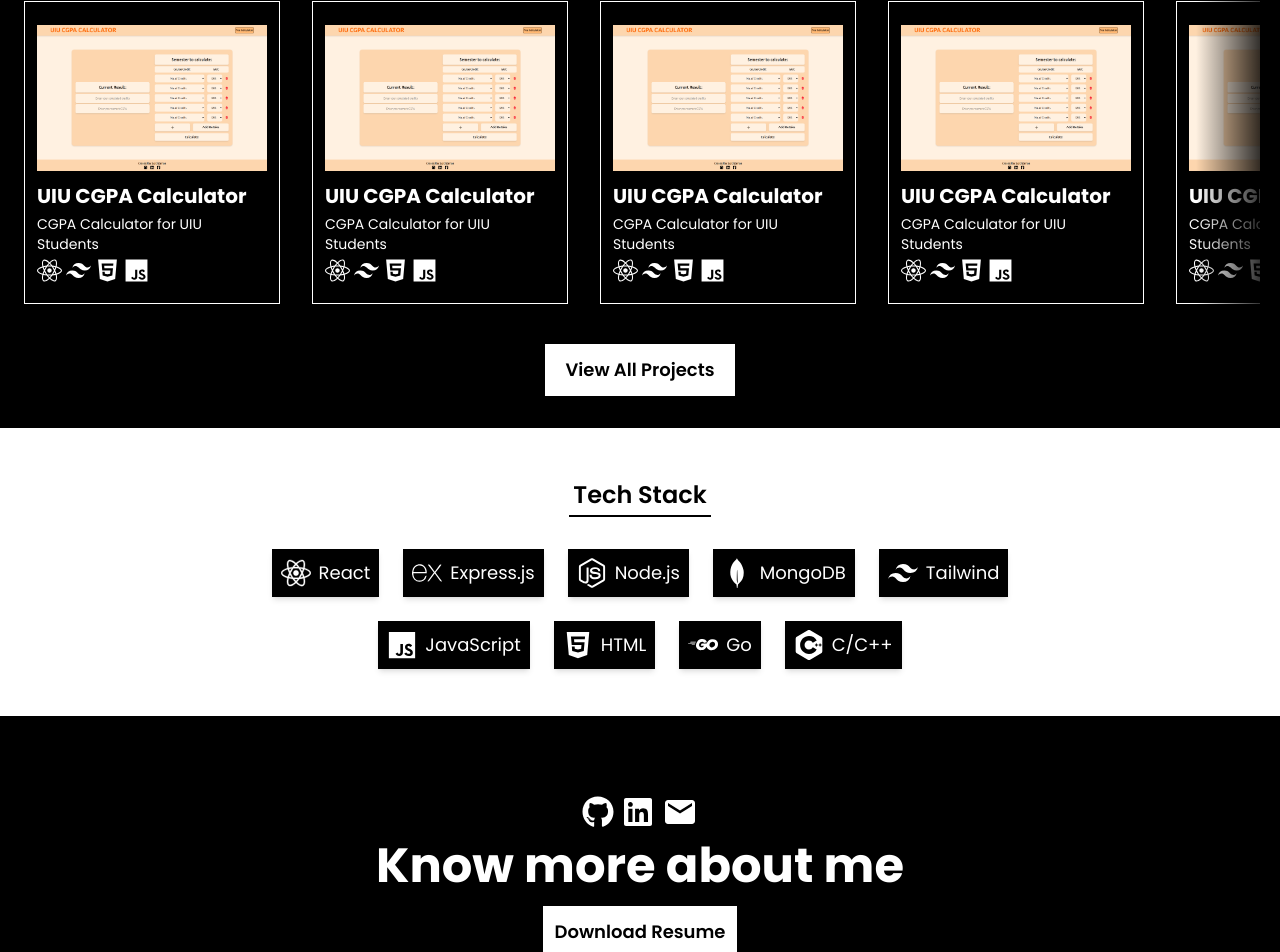
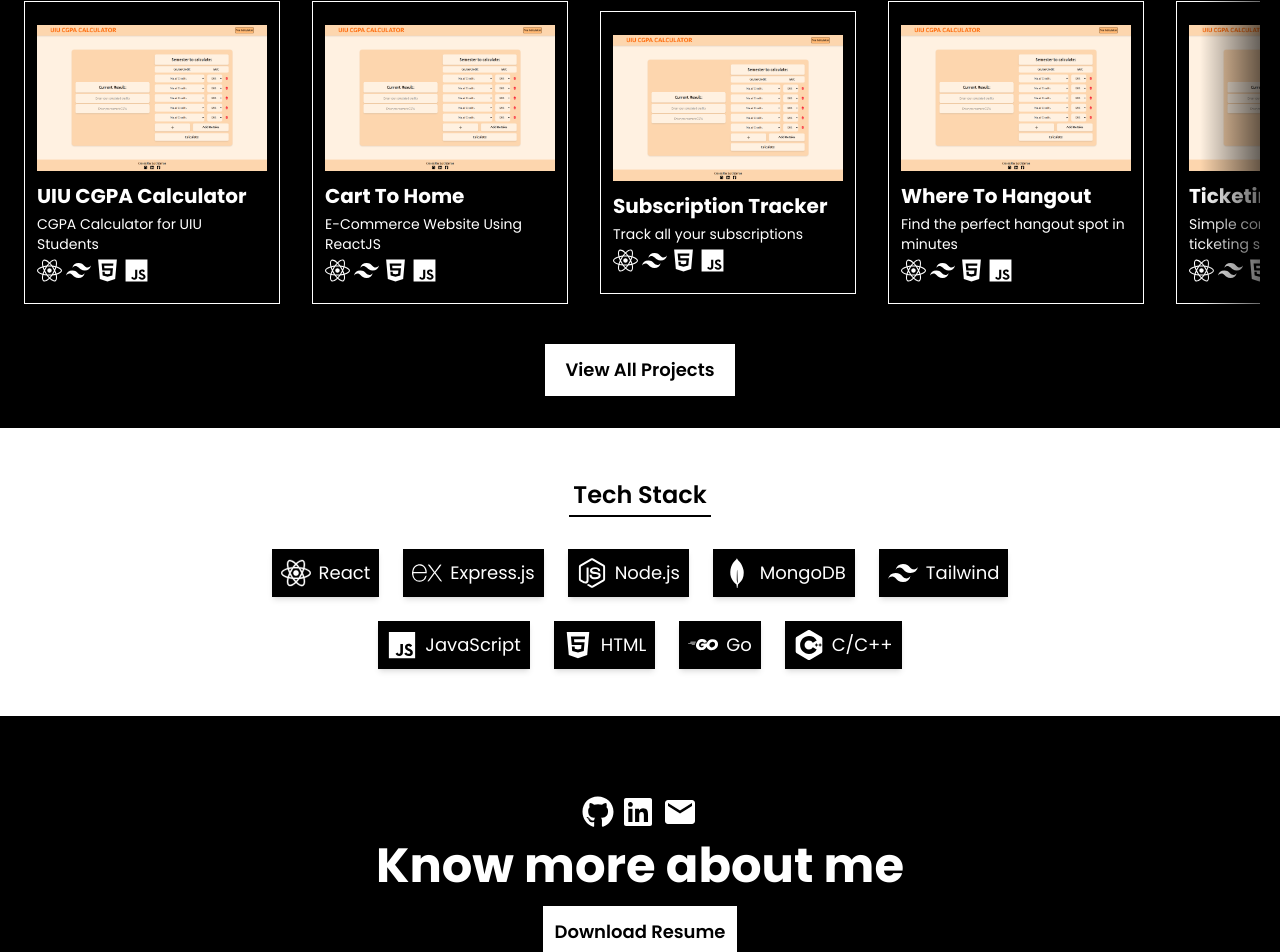
Before and after one commit to sajidzamanme/Portfolio, a React (Vite) app: page / in a window 1280 px wide. Shown: the part 741-1693 px from the top of the page. Built offline with nearby package versions, Linux system fonts and the light colour scheme.

Commit message:
Add projetsJson,  Fetch from projectsJson

```diff
--- a/package.json
+++ b/package.json
@@ -11,6 +11,7 @@
   },
   "dependencies": {
     "@tailwindcss/vite": "^4.1.8",
+    "axios": "^1.9.0",
     "react": "^19.1.0",
     "react-dom": "^19.1.0",
     "react-icons": "^5.5.0",
--- /dev/null
+++ b/public/projects.json
@@ -0,0 +1,46 @@
+{
+  "projects": [
+    {
+      "id": 1,
+      "name": "UIU CGPA Calculator",
+      "description": "CGPA Calculator for UIU Students",
+      "techStack": ["react", "tailwindCss", "javaScript", "HTML"],
+      "imgSrc": ""
+    },
+    {
+      "id": 2,
+      "name": "Cart To Home",
+      "description": "E-Commerce Website Using ReactJS",
+      "techStack": ["react", "tailwindCss", "zustand", "javaScript", "HTML"],
+      "imgSrc": ""
+    },
+    {
+      "id": 3,
+      "name": "Subscription Tracker",
+      "description": "Track all your subscriptions",
+      "techStack": ["react", "express", "nodejs", "mongodb", "tailwindCss", "javaScript", "HTML"],
+      "imgSrc": ""
+    },
+    {
+      "id": 4,
+      "name": "Where To Hangout",
+      "description": "Find the perfect hangout spot in minutes",
+      "techStack": ["vue", "tailwindCss", "javaScript", "HTML"],
+      "imgSrc": ""
+    },
+    {
+      "id": 5,
+      "name": "Ticketing-System",
+      "description": "Simple command line based ticketing system",
+      "techStack": ["C"],
+      "imgSrc": ""
+    },
+    {
+      "id": 6,
+      "name": "Portfolio",
+      "description": "Basic Portfolio showcasing projects and skills",
+      "techStack": ["react", "tailwindCss", "javaScript", "HTML"],
+      "imgSrc": ""
+    }
+  ]
+}
--- a/src/components/MiniProjectCard.jsx
+++ b/src/components/MiniProjectCard.jsx
@@ -1,3 +1,5 @@
+// Fix min and max height and width, also of images
+
 import cgpaCalcSS from "../assets/cgpaCalcSS.png";
 import { FaReact } from "react-icons/fa6";
 import { SiTailwindcss } from "react-icons/si";
@@ -20,9 +22,9 @@ const MiniProjectCard = ({ project, onClick }) => {
 
       {/* Text & icons */}
       <div className="w-full h-full flex flex-col items-start justify-start gap-1">
-        <h1 className="w-full text-xl font-bold">UIU CGPA Calculator</h1>
+        <h1 className="w-full text-xl font-bold">{project.name}</h1>
         <h3 className="w-full text-sm overflow-hidden">
-          CGPA Calculator for UIU Students
+          {project.description}
         </h3>
         <div className="w-full flex items-center gap-1">
           <FaReact size={25} />
--- a/src/components/ProjectsBar.jsx
+++ b/src/components/ProjectsBar.jsx
@@ -1,8 +1,25 @@
+import { useEffect, useState } from "react";
 import CustomBtn from "./CustomBtn";
 import MiniProjectCard from "./MiniProjectCard";
 import { FaArrowCircleRight } from "react-icons/fa";
+import axios from "axios";
 
 const ProjectsBar = () => {
+  const [projects, setProjects] = useState([]);
+
+  const fetchProjects = async () => {
+    try {
+      const response = await axios.get("/projects.json");
+      setProjects(response.data.projects);
+    } catch (error) {
+      console.log(error);
+    }
+  };
+
+  useEffect(() => {
+    fetchProjects();
+  }, []);
+
   return (
     <section id="projects" className="w-full bg-black text-white px-5">
       <div
@@ -18,19 +35,18 @@ const ProjectsBar = () => {
           className="relative w-full h-[50%] flex flex-row items-center overflow-auto
           gap-8 p-1 no-scrollbar"
         >
-          {/* Render Project Cards from a json file (Later from a server) */}
-          <MiniProjectCard />
-          <MiniProjectCard />
-          <MiniProjectCard />
-          <MiniProjectCard />
-          <MiniProjectCard />
-          <MiniProjectCard />
+          {/* Renders Project Cards from a json file (Later from a server) */}
+          {!projects
+            ? "Loading"
+            : projects.map((proj) => {
+                return <MiniProjectCard key={proj.id} project={proj} />;
+              })}
 
           {/* Scroll Button */}
-          <div className="absolute right-0 h-full z-50">
+          <div className="absolute -right-5 h-full z-50">
             <div
-              className="w-[4rem] h-full text-white flex items-center
-                          bg-gradient-to-r from-white/0  to-black/80 group"
+              className="w-[5rem] h-full text-white flex items-center
+                          bg-gradient-to-r from-white/0 to-black/80 group"
             >
               <FaArrowCircleRight
                 size={50}
--- a/src/components/ResumeBar.jsx
+++ b/src/components/ResumeBar.jsx
@@ -13,20 +13,12 @@ const ResumeBar = () => {
       >
         {/* Social Media Links */}
         <div className="flex flex-row items-center gap-2">
-          <button
-            onClick={() =>
-              window.open("https://github.com/sajidzamanme", "_blank")
-            }
-          >
+          <a href="https://github.com/sajidzamanme" target="__blank">
             <FaGithub className="size-8" />
-          </button>
-          <button
-            onClick={() =>
-              window.open("https://www.linkedin.com/in/afnanzaman/", "_blank")
-            }
-          >
+          </a>
+          <a href="https://www.linkedin.com/in/afnanzaman/" target="__blank">
             <FaLinkedin className="size-8" />
-          </button>
+          </a>
           <a href="mailto:sajidzaman.2002.3@gmail.com">
             <MdEmail className="size-9" />
           </a>
```
Also changed, not shown: 1 other file (tests, documents, lock files or other folders).
